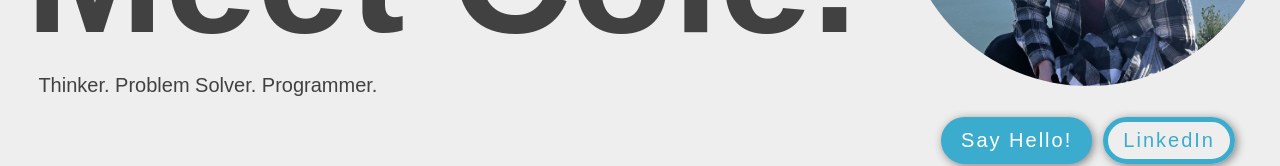
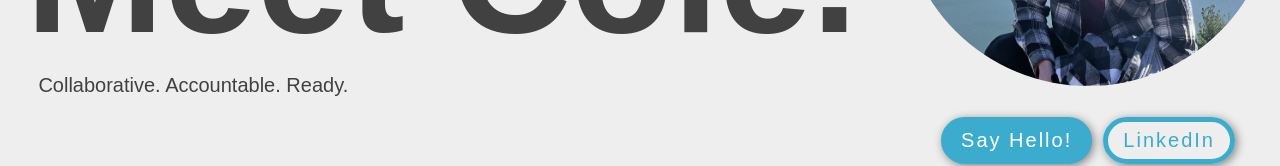
Before and after one commit to reutercol/reutercol.github.io, a plain HTML site: page index.html in a window 1280 px wide. Shown: the part 462-628 px from the top of the page. Drawn offline with Linux system fonts and the light colour scheme.

Commit message:
Update my adjectives

```diff
--- a/index.html
+++ b/index.html
@@ -46,7 +46,7 @@
                 <div class="header-text">
                     <div id="header1"></div>
                     <div id="header2" class="animated fadeIn">Meet Cole.</div>
-                    <div id="profile-desc" class="animated fadeIn">Thinker. Problem Solver. Programmer.</div>
+                    <div id="profile-desc" class="animated fadeIn">Collaborative. Accountable. Ready.</div>
                 </div>
             </header>
 
```
